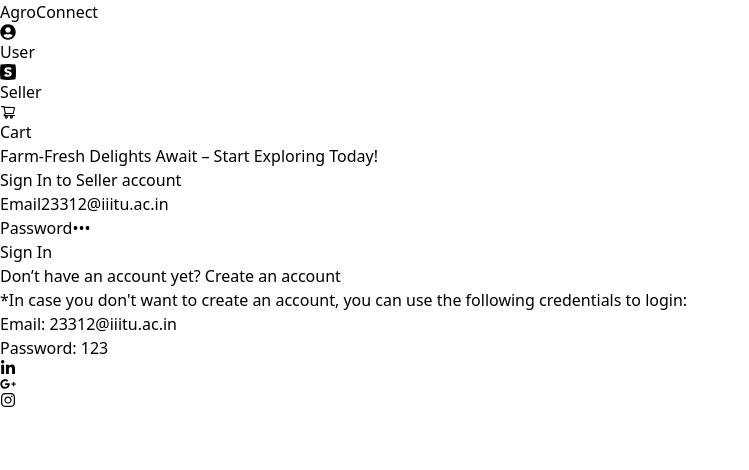
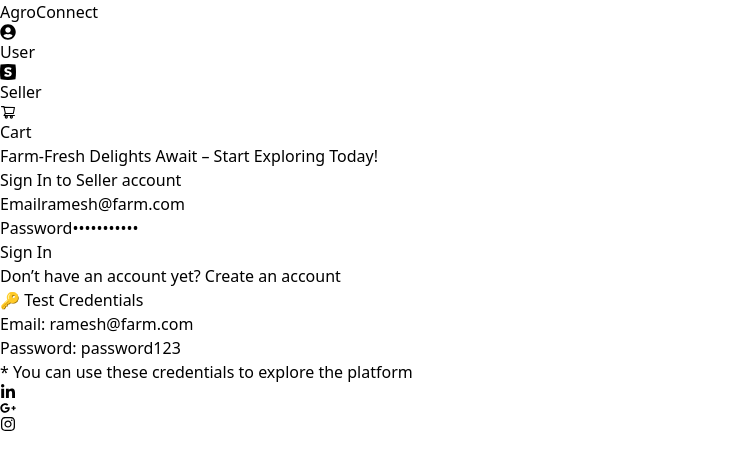
Before and after one commit to Chhalakumar/Agro-Connect, a React (Vite) app in the folder client/: page /account/1 in a window 1280 px wide. Shown: the top 470 px of the page, without its empty margins (0-749 px from the left). Built offline with nearby package versions, Linux system fonts and the light colour scheme; no server answers.

Commit message:
Add test credentials display on login form for user and seller

```diff
--- a/client/src/pages/account/index.jsx
+++ b/client/src/pages/account/index.jsx
@@ -31,15 +31,24 @@ function LoginAndSignup() {
 
   useEffect(() => {
     if (isSignInForm) {
-      setFormData((prevData) => ({
-        ...prevData,
-        email: "23312@iiitu.ac.in",
-        password: "123",
-      }));
+      // Set test credentials based on user type
+      if (type === "user") {
+        setFormData((prevData) => ({
+          ...prevData,
+          email: "rahul@example.com",
+          password: "password123",
+        }));
+      } else {
+        setFormData((prevData) => ({
+          ...prevData,
+          email: "ramesh@farm.com",
+          password: "password123",
+        }));
+      }
     } else {
       setFormData((prevData) => ({ ...prevData, email: "", password: "" }));
     }
-  }, [isSignInForm]);
+  }, [isSignInForm, type]);
 
   return (
     <section className="flex flex-col-reverse md:flex-row  md:h-screen">
@@ -138,11 +147,36 @@ function LoginAndSignup() {
             />
 
             {isSignInForm ? (
-              <div className="text-xs font-medium text-rose-600">
-                *In case you don't want to create an account, you can use the
-                following credentials to login: <br />
-                Email: 23312@iiitu.ac.in <br />
-                Password: 123
+              <div className="text-xs font-medium text-gray-700 bg-gray-50 p-4 rounded-lg border border-gray-200">
+                <div className="font-semibold text-sm mb-2 text-gray-900">
+                  🔑 Test Credentials
+                </div>
+                {type === "user" ? (
+                  <>
+                    <div className="mb-1">
+                      <span className="text-gray-600">Email:</span>{" "}
+                      <span className="text-blue-600 font-medium">rahul@example.com</span>
+                    </div>
+                    <div>
+                      <span className="text-gray-600">Password:</span>{" "}
+                      <span className="text-blue-600 font-medium">password123</span>
+                    </div>
+                  </>
+                ) : (
+                  <>
+                    <div className="mb-1">
+                      <span className="text-gray-600">Email:</span>{" "}
+                      <span className="text-green-600 font-medium">ramesh@farm.com</span>
+                    </div>
+                    <div>
+                      <span className="text-gray-600">Password:</span>{" "}
+                      <span className="text-green-600 font-medium">password123</span>
+                    </div>
+                  </>
+                )}
+                <div className="mt-2 text-xs text-gray-500 italic">
+                  * You can use these credentials to explore the platform
+                </div>
               </div>
             ) : (
               <div className="text-xs font-medium text-rose-600">
```
